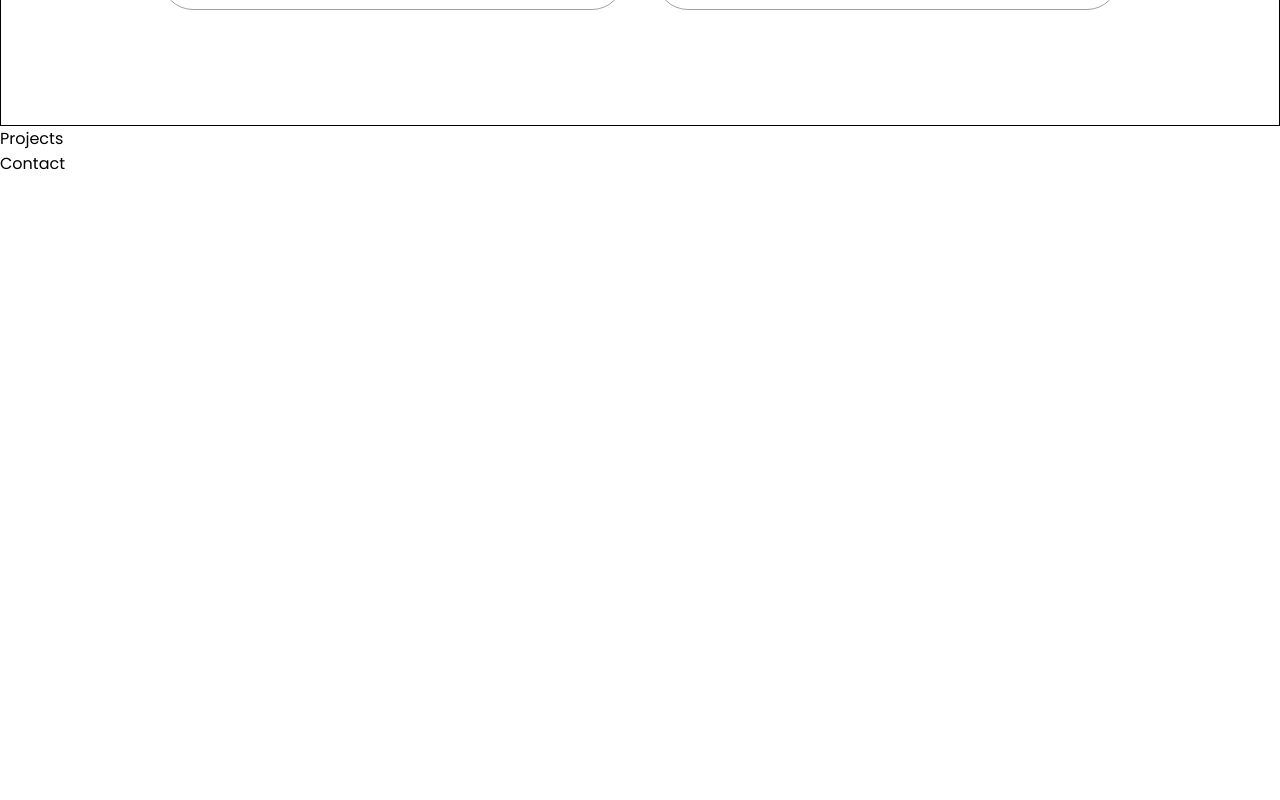
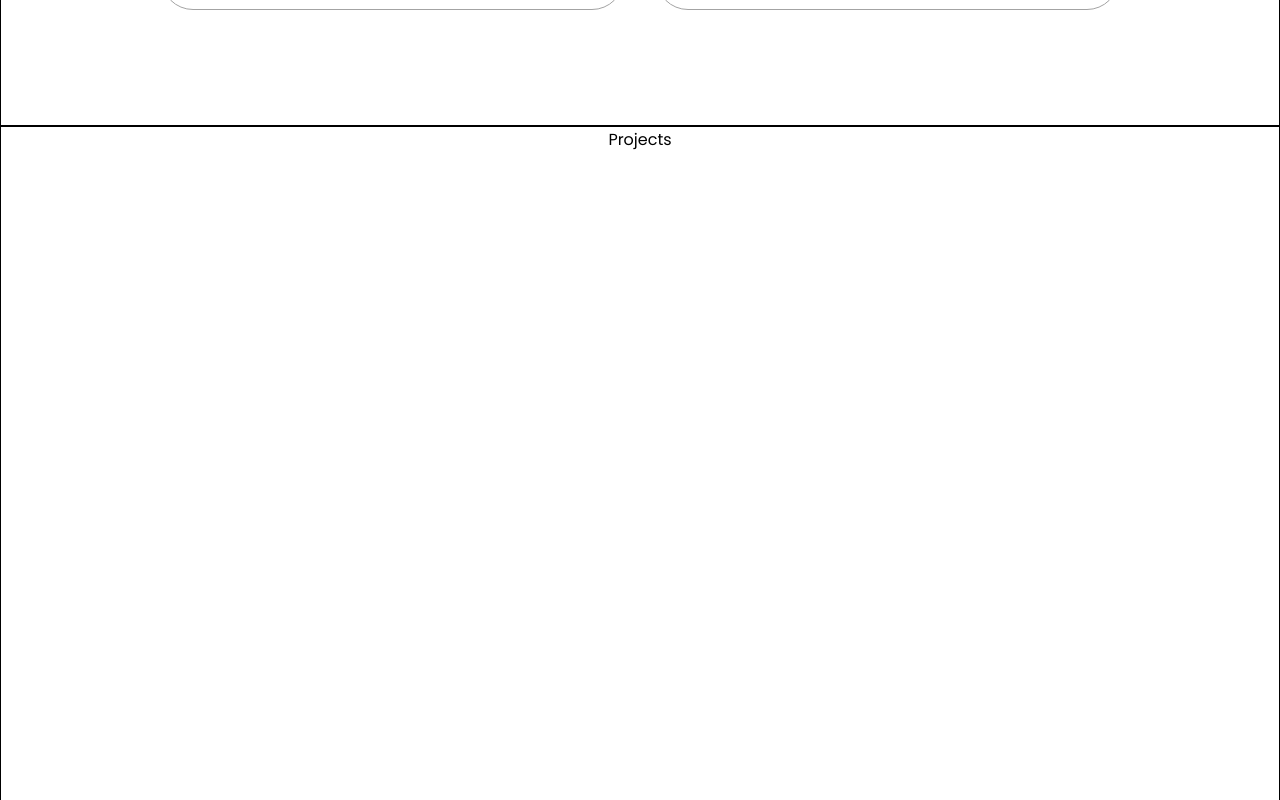
Before and after one commit to ramioooz/react_simple_portfolio, a React (Vite) app: page / in a window 1280 px wide. Shown: the part 2280-3080 px from the top of the page. Before the commit the page ends 2456 px from the top, so only its background shows below. Built offline with nearby package versions, Linux system fonts and the light colour scheme.

Commit message:
added section element

```diff
--- a/src/components/Projects.tsx
+++ b/src/components/Projects.tsx
@@ -2,7 +2,7 @@ import React from 'react'
 
 const Projects = () => {
   return (
-    <div>Projects</div>
+    <section>Projects</section>
   )
 }
 
```
